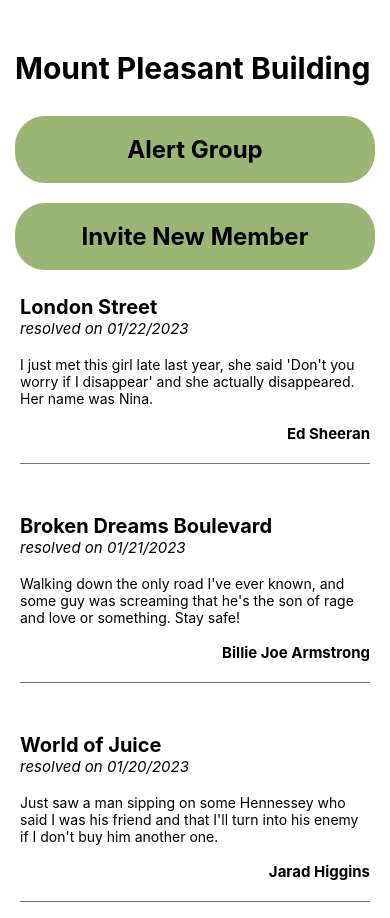
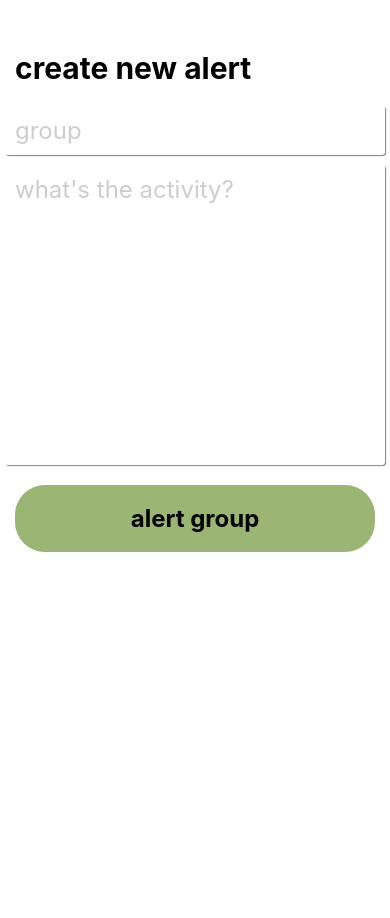
Before and after one commit to anthonycella/Neighbourhood-Mime-Watch, a React Native app in the folder frontend/: screen / in a window 390 px wide. Shown: the top 918 px of the page. After the commit the page ends 844 px from the top, so only its background shows below. Built offline with nearby package versions, Linux system fonts and the light colour scheme.

Commit message:
Implement state changes in newAlert and start button handle functions

```diff
--- a/frontend/App.js
+++ b/frontend/App.js
@@ -13,13 +13,13 @@ import GroupsMemberAdded from './screens/GroupsMemberAdded';
 export default function App() {
   return (
     <View style={styles.container}>
-      {/* <NewAlert /> */}
+      <NewAlert />
       {/* <Logs /> */}
       {/* <LoginSignup /> */}
       {/* <SmallButton buttonText='edit name'/>
       <SmallButton buttonText='delete group'/> */}
       {/* <GroupsMain /> */}
-      <GroupsSpecific />
+      {/* <GroupsSpecific /> */}
       {/* <GroupsMemberInvite /> */}
       {/* <GroupsMemberAdded /> */}
       {/* <Logs />
--- /dev/null
+++ b/frontend/components/ErrorMessage.js
@@ -0,0 +1,21 @@
+import React from 'react';
+import { Text, StyleSheet } from 'react-native';
+import colours from '../config/colours';
+
+function ErrorMessage(props) {
+  return (
+    <Text style={styles.container}>{props.text}</Text>
+  );
+}
+
+export default ErrorMessage;
+
+const styles = StyleSheet.create({
+  container: {
+    color: colours.red,
+    fontSize: 30,
+    fontWeight: 'bold',
+    margin: 10,
+    marginBottom: 20
+  }
+});
--- a/frontend/components/TextInput2.js
+++ b/frontend/components/TextInput2.js
@@ -1,10 +1,8 @@
 import React from 'react';
-import { useState } from 'react';
 import { SafeAreaView, StyleSheet, TextInput } from 'react-native';
 import colours from '../config/colours';
 
 function TextInput2(props) {
-  const [text, onChangeText] = useState('');
 
   const styles = StyleSheet.create({
     input: {
@@ -25,8 +23,8 @@ function TextInput2(props) {
     <SafeAreaView>
       <TextInput
         style={styles.input}
-        onChangeText={onChangeText}
-        value={text}
+        onChangeText={props.onChangeText}
+        value={props.value}
         placeholder={props.placeholder}
         placeholderTextColor={colours.lightGrey}
         multiline={props.multiline ? props.multiline : null}
--- a/frontend/screens/NewAlert.js
+++ b/frontend/screens/NewAlert.js
@@ -1,13 +1,32 @@
 import React, { useState } from 'react';
-import { View, StyleSheet } from 'react-native-web';
+import { View, StyleSheet, Text } from 'react-native-web';
 import TextInput2 from '../components/TextInput2';
 import Button from '../components/Button';
 import Header from '../components/Header';
+import ErrorMessage from '../components/ErrorMessage'
 
 function NewAlert(props) {
+  const [group, setGroup] = useState("");
+  const [activity, setActivity] = useState("");
   const [alertSent, setAlertSent] = useState(false);
+  const [error, setError] = useState("")
 
   function handleAlertGroup() {
+    setError("");
+    console.log("start function")
+
+    if (!group) {
+      return setError("please choose a group")
+    }
+    if (!activity) {
+      return setError("cannot alert empty message")
+    }
+
+    console.log("end of function")
+    setAlertSent(true);
+  }
+
+  function handleBack() {
 
   }
 
@@ -16,14 +35,25 @@ function NewAlert(props) {
       {!alertSent ?
       <>
         <Header text="create new alert"/>
-        <TextInput2 placeholder="group"/>
-        <TextInput2 height={300} multiline={true} placeholder="what's the activity?"/>
-        <Button buttonText="alert group"/>
+        <TextInput2
+          placeholder="group"
+          value={group}
+          onChangeText={setGroup}
+        />
+        <TextInput2
+          height={300}
+          multiline={true}
+          placeholder="what's the activity?"
+          value={activity}
+          onChangeText={setActivity}
+        />
+        <Button onPress={handleAlertGroup} buttonText="alert group"/>
+        {error && <ErrorMessage text={error}/>}
       </>
       :
       <>
-        <Header text="create new alert"/>
-        <Button onPress={handleAlertGroup} buttonText="alert group"/>
+        <Header text={`${group} has been alerted.`}/>
+        <Button onPress={handleBack} buttonText="back"/>
       </>}
     </View>
   );
```
